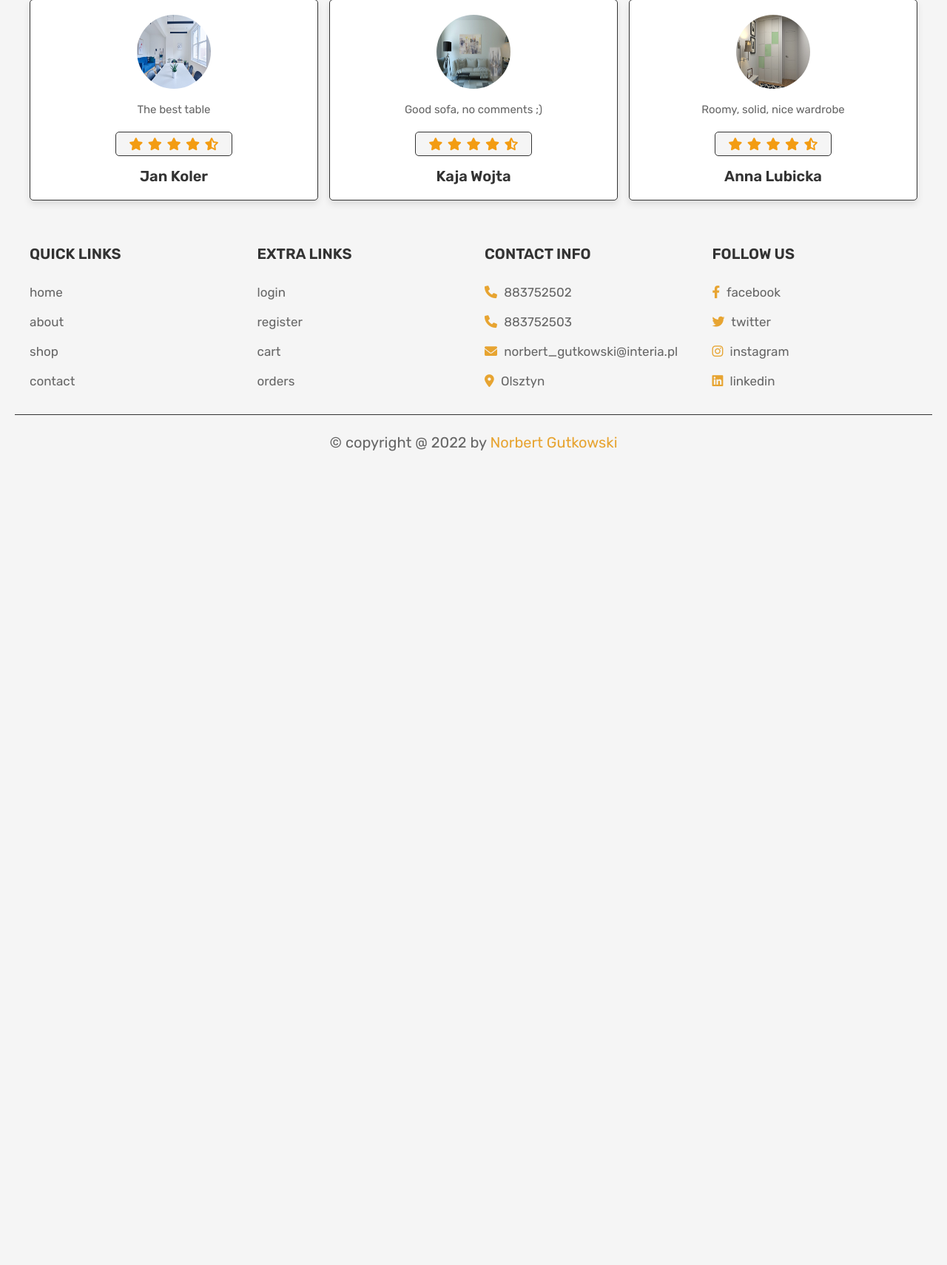
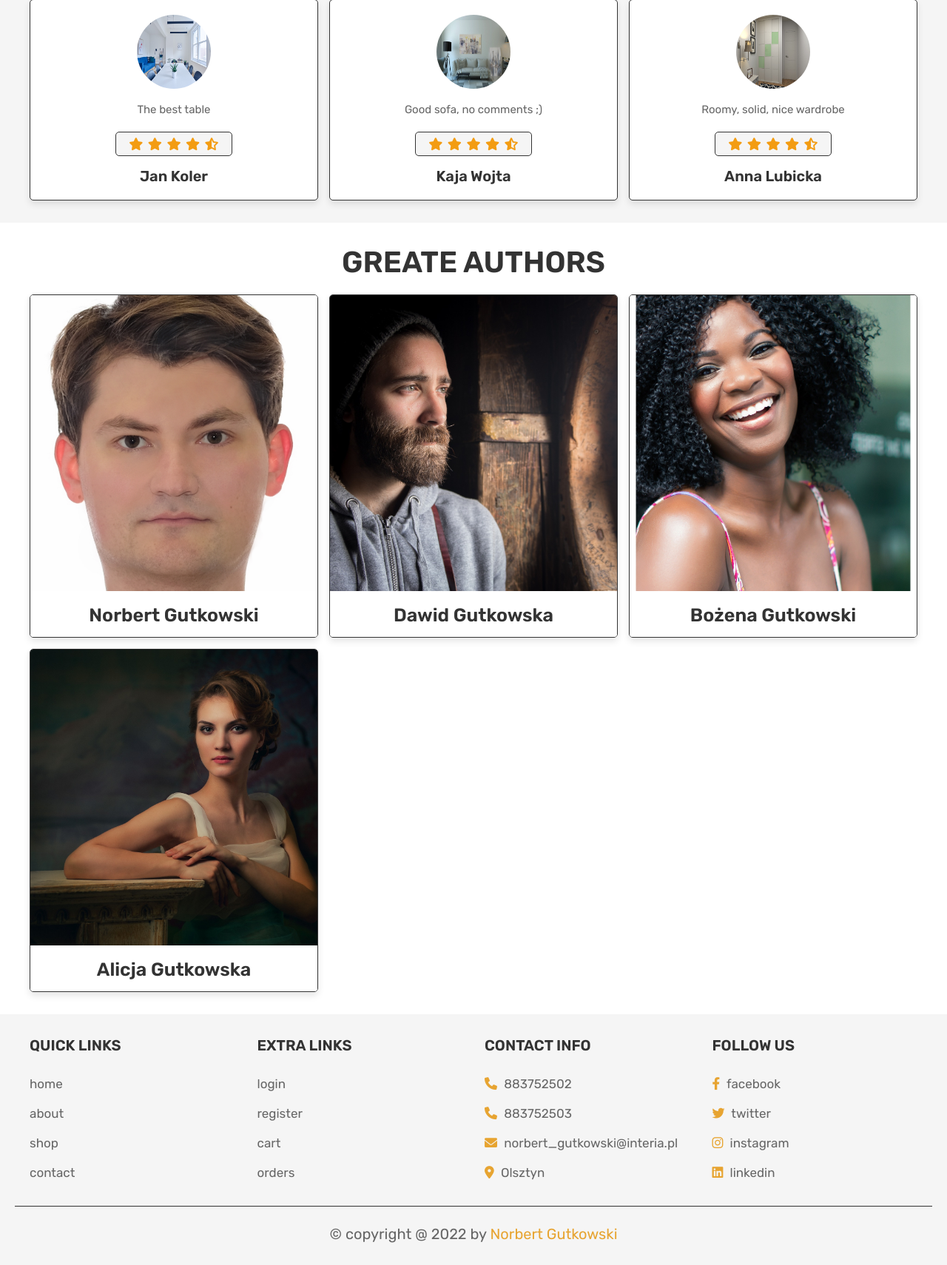
Before and after one commit to NorbertAll/-furnitureStore, a PHP site: page /about.php in a window 1280 px wide. Shown: the part 1222-2932 px from the top of the page at 74% size. Before the commit the page ends 1832 px from the top, so only its background shows below. Run offline with PHP 8.4, Linux system fonts and the light colour scheme; the visitor is signed in with stand-in values (Sample User, id 1); data that the repository does not hold is empty; a stand-in replaces the project's code that opens the database connection.

Commit message:
create authors section in about subpage

```diff
--- a/about.php
+++ b/about.php
@@ -148,6 +148,63 @@ if (!isset($user_id)) {
 
     </section>
 
+    <section class="authors">
+
+        <h1 class="title">greate authors</h1>
+
+        <div class="box-container">
+
+            <div class="box">
+                <img src="images/author-1.jpg" alt="">
+                <div class="share">
+                    <a href="#" class="fab fa-facebook-f"></a>
+                    <a href="#" class="fab fa-twitter"></a>
+                    <a href="#" class="fab fa-instagram"></a>
+                    <a href="#" class="fab fa-linkedin"></a>
+                </div>
+                <h3>Norbert Gutkowski</h3>
+            </div>
+
+            <div class="box">
+                <img src="images/author-2.jpg" alt="">
+                <div class="share">
+                    <a href="#" class="fab fa-facebook-f"></a>
+                    <a href="#" class="fab fa-twitter"></a>
+                    <a href="#" class="fab fa-instagram"></a>
+                    <a href="#" class="fab fa-linkedin"></a>
+                </div>
+                <h3>Dawid Gutkowska</h3>
+            </div>
+
+            <div class="box">
+                <img src="images/author-3.jpg" alt="">
+                <div class="share">
+                    <a href="#" class="fab fa-facebook-f"></a>
+                    <a href="#" class="fab fa-twitter"></a>
+                    <a href="#" class="fab fa-instagram"></a>
+                    <a href="#" class="fab fa-linkedin"></a>
+                </div>
+                <h3>Bożena Gutkowski</h3>
+            </div>
+
+            <div class="box">
+                <img src="images/author-4.jpg" alt="">
+                <div class="share">
+                    <a href="#" class="fab fa-facebook-f"></a>
+                    <a href="#" class="fab fa-twitter"></a>
+                    <a href="#" class="fab fa-instagram"></a>
+                    <a href="#" class="fab fa-linkedin"></a>
+                </div>
+                <h3>Alicja Gutkowska</h3>
+            </div>
+
+
+
+
+
+        </div>
+
+    </section>
 
 
 
```
